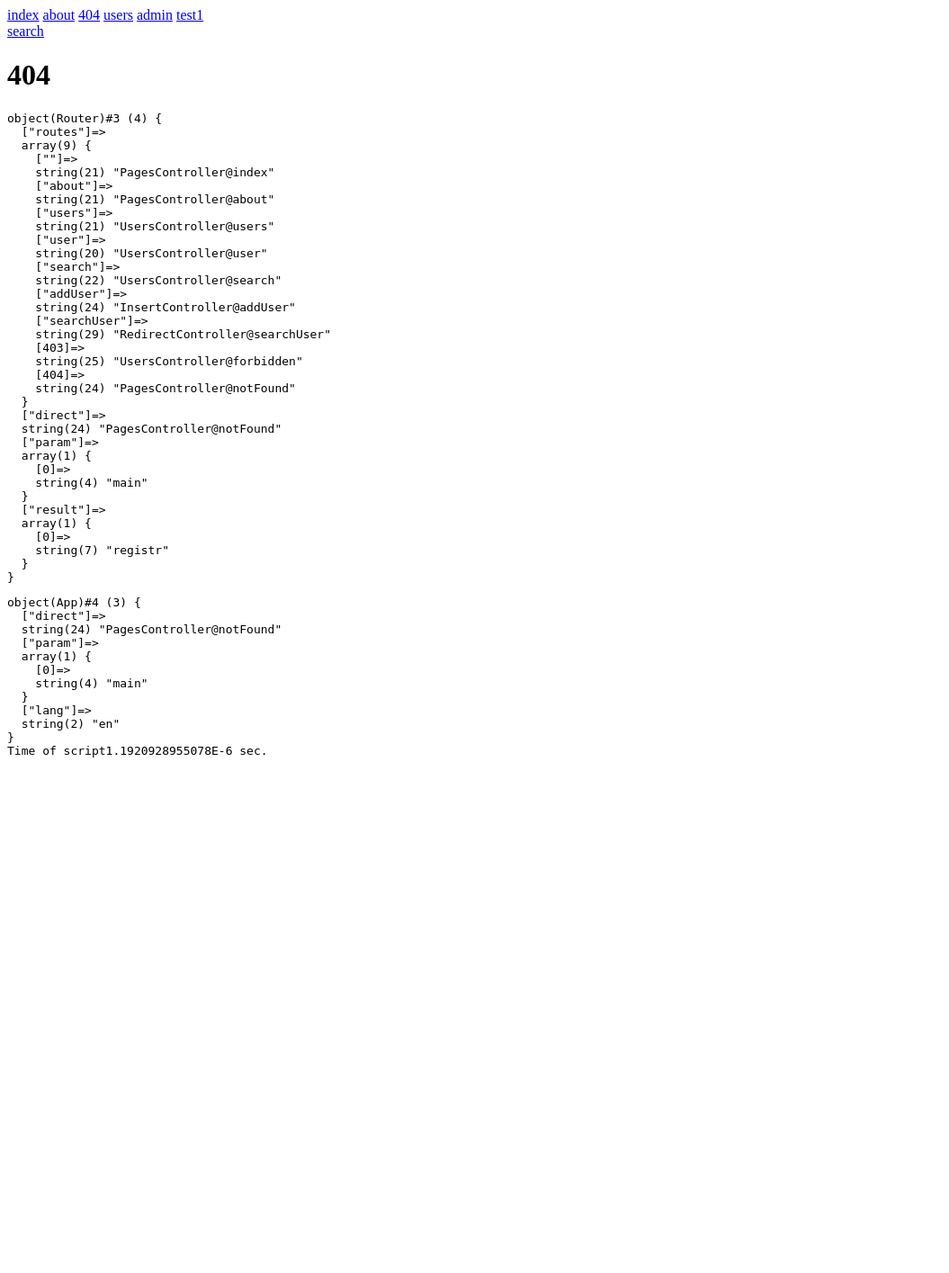
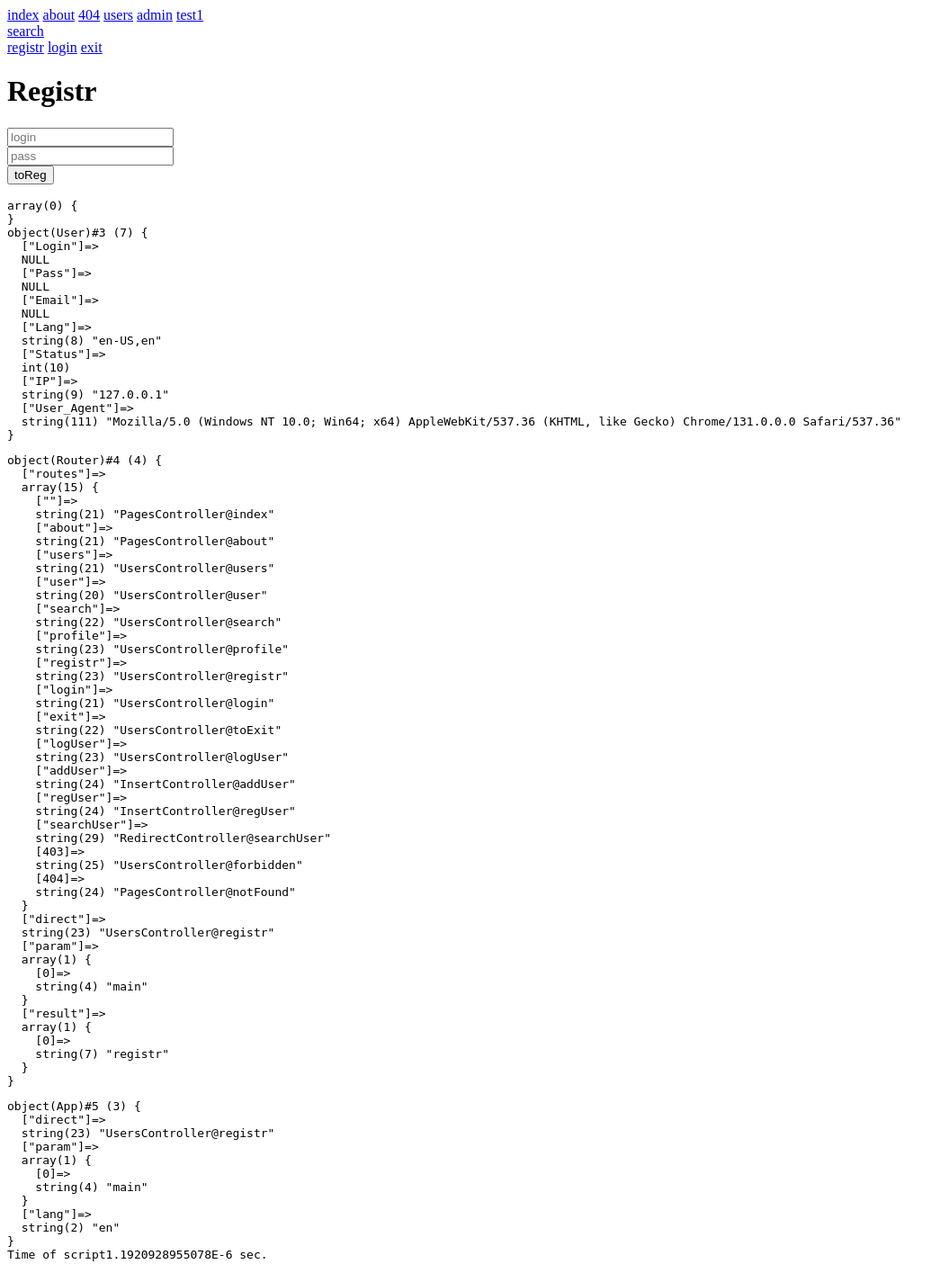
Before and after one commit to artem0071/myEngine1, a PHP site: page /registr in a window 1280 px wide. Shown: the whole page at 90% size, without its empty margins (0-1055 px from the left). Before the commit the page ends 842 px from the top, so only its background shows below. Run offline with PHP 8.4, Linux system fonts and the light colour scheme.

Commit message:
Added User class

```diff
--- a/app/controllers/UsersController.php
+++ b/app/controllers/UsersController.php
@@ -23,4 +23,44 @@ class UsersController
         require 'app/views/search.view.php';
 
     }
+    public static function registr(){
+
+        require 'app/views/registr.view.php';
+
+    }
+    public static function login(){
+
+        require 'app/views/login.view.php';
+
+    }
+    public static function toExit(){
+
+        setcookie('Login','',-1);
+        setcookie('Pass','',-1);
+
+        header('Location: /');
+
+    }
+
+    public static function logUser(){
+
+
+        $login = $_POST['Login'];
+        $pass = $_POST['Pass'];
+
+        $res = App::DB()->selectMyUser('Users', $login,$pass);
+
+        if (count($res) == 1) {
+
+            setcookie('Login', $login, time()+3600*24*7,'/');
+            setcookie('Pass', $pass, time()+3600*24*7,'/');
+
+            header('Location: /user/'.$login);
+
+        }
+        else header('Location: /login');
+
+        dd($res);
+
+    }
 }
--- a/app/routes.php
+++ b/app/routes.php
@@ -11,10 +11,17 @@ return [
     'users' => 'UsersController@users',
     'user' => 'UsersController@user',
     'search' => 'UsersController@search',
+    'profile' => 'UsersController@profile',
 
+    'registr' => 'UsersController@registr',
+    'login' => 'UsersController@login',
+    'exit' => 'UsersController@toExit',
+
+    'logUser' => 'UsersController@logUser',
 
     // INSERTS
     'addUser' => 'InsertController@addUser',
+    'regUser' => 'InsertController@regUser',
 
     // REDIRECTS
     'searchUser' => 'RedirectController@searchUser',
--- /dev/null
+++ b/app/views/exit.view.php
@@ -0,0 +1,2 @@
+<?php include 'templates/header.view.php';?>
+<h1>Exit</h1>
--- /dev/null
+++ b/app/views/registr.view.php
@@ -0,0 +1,10 @@
+<?php include 'templates/header.view.php';?>
+<h1>Registr</h1>
+
+<form method="post" action="regUser">
+
+    <input name="Login" type="text" placeholder="login" autocomplete="off"><br/>
+    <input name="Pass" type="password" placeholder="pass" autocomplete="off"><br/>
+    <button type="submit" name="submit">toReg</button>
+
+</form>
--- a/app/views/templates/header.view.php
+++ b/app/views/templates/header.view.php
@@ -6,3 +6,7 @@
 <a href="/user/test1">test1</a>
 <br/>
 <a href="/search">search</a>
+<br/>
+<a href="/registr">registr</a>
+<a href="/login">login</a>
+<a href="/exit">exit</a>
--- /dev/null
+++ b/core/User.php
@@ -0,0 +1,46 @@
+<?php
+
+/**
+ * Created by PhpStorm.
+ * User: artemdegtarev
+ * Date: 24.11.16
+ * Time: 11:53
+ */
+class User
+{
+    /* USER STATUS:
+     * 0-9 - blocked
+     * 10-19 - new user
+     * 20 - 49 - user
+     * 50 - 79 - editors
+     * 80 - 90 - admins
+     * 91 - 100 - ADMIN
+     */
+
+    public $Login;
+    public $Pass;
+    public $Email;
+    public $Lang = 'en';
+    public $Status = 10;
+    public $IP;
+    public $User_Agent;
+
+
+    public function __construct($cookie, $server)
+    {
+        $this->IP = $server['REMOTE_ADDR'];
+        $this->User_Agent = $server['HTTP_USER_AGENT'];
+
+        // если установлены куки
+        if (isset($cookie) && count($cookie) != 0){
+
+
+
+        } else{
+
+            $this->Lang = $server['HTTP_ACCEPT_LANGUAGE'];
+        }
+    }
+
+
+}
--- a/index.php
+++ b/index.php
@@ -9,6 +9,8 @@ function dd($data){
 }
 require 'core/bootstrap.php';
 
+$User = new User($_COOKIE,$_SERVER);
+
 $Rout = new Router(require 'app/routes.php');
 
 $App = new App($Rout->direct,$Rout->param);
@@ -17,7 +19,9 @@ $App->render($App);
 
 
 /////*  =============================================   */
-
+dd($_COOKIE);
+dd($User);
+echo '<br/>';
 dd($Rout);
 echo '<br/>';
 dd($App);
```
Also changed, not shown: app/controllers/InsertController.php (+24 -0 lines), app/views/login.view.php (added, +10 -0 lines), core/DB/QueryBuilder.php (+23 -0 lines).
